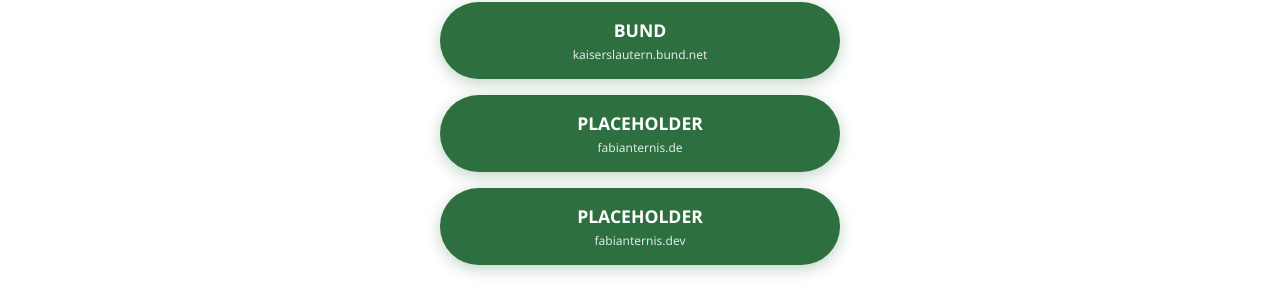
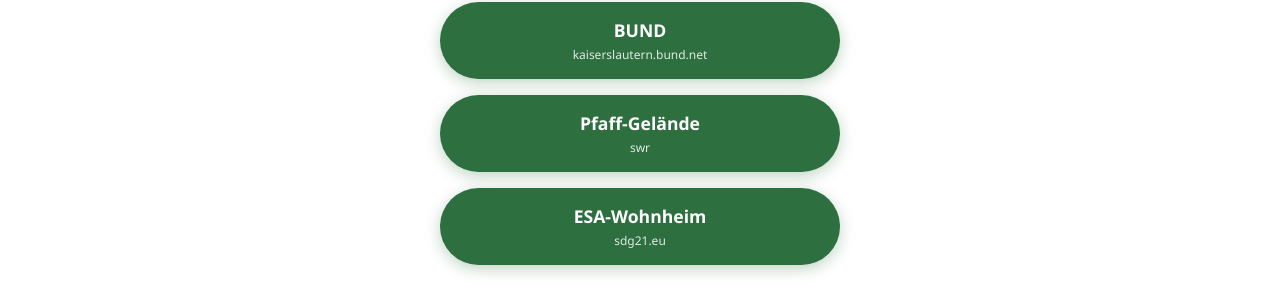
Before and after one commit to hhg-kl/Climate-Action-flyer, a plain HTML site: page index.html in a window 1280 px wide. Shown: the part 285-583 px from the top of the page. Drawn offline with Linux system fonts and the light colour scheme.

Commit message:
Update links and placeholders in index.html

```diff
--- a/index.html
+++ b/index.html
@@ -148,14 +148,14 @@
         <span>kaiserslautern.bund.net</span>
       </a>
 
-      <a href="https://fabianternis.de" class="link-button" target="_blank" rel="noopener noreferrer">
-        PLACEHOLDER
-        <span>fabianternis.de</span>
+      <a href="https://www.swr.de/swraktuell/rheinland-pfalz/kaiserslautern/nachhaltigkeit-und-klimaschutz-auf-dem-pfaff-gelaende-in-kaiserslautern-100.html" class="link-button" target="_blank" rel="noopener noreferrer">
+        Pfaff-Gelände
+        <span>swr</span>
       </a>
 
-      <a href="https://fabianternis.dev" class="link-button" target="_blank" rel="noopener noreferrer">
-        PLACEHOLDER
-        <span>fabianternis.dev</span>
+      <a href="https://sdg21.eu/db/esa-studierendenwohnheim-kaiserslautern" class="link-button" target="_blank" rel="noopener noreferrer">
+        ESA-Wohnheim
+        <span>sdg21.eu</span>
       </a>
     </div>
   </main>
```
